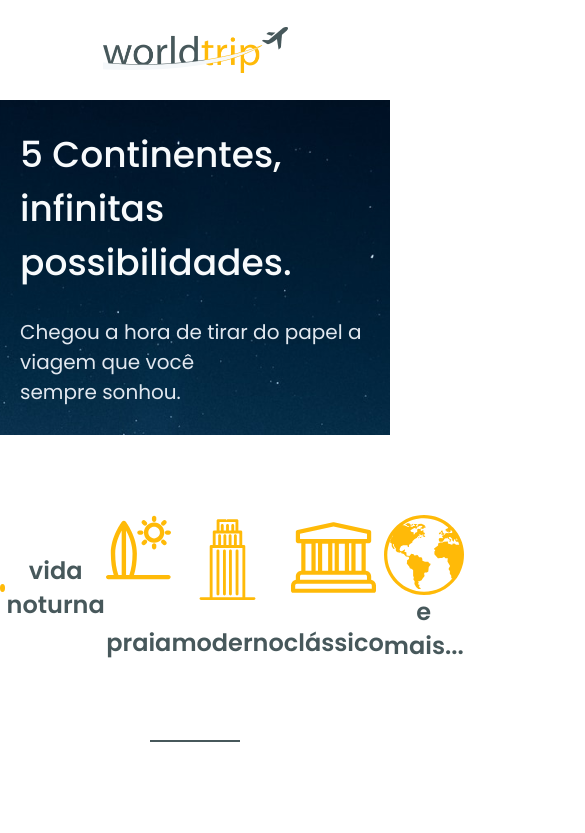
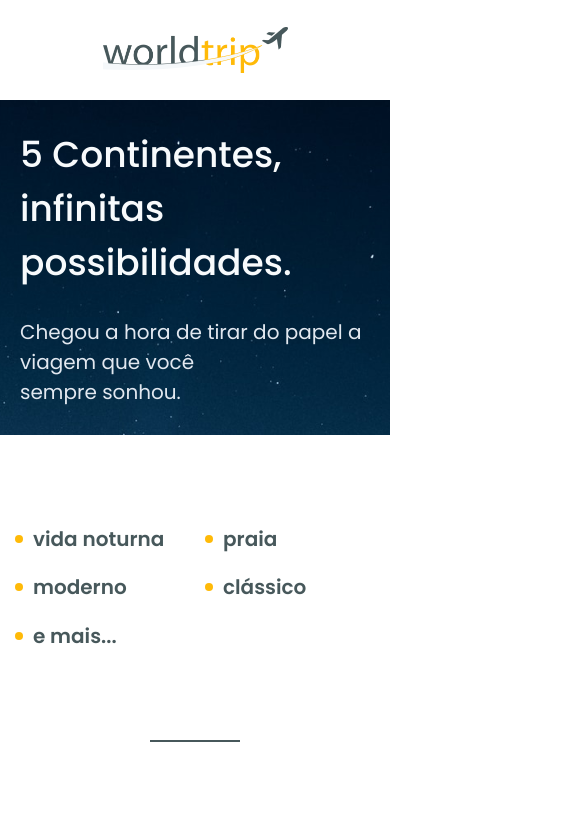
Before and after one commit to DiegoSouza7/worldtrip, a Next.js app: page / in a window 390 px wide. Shown: the top 833 px of the page, 585 px wide, since content can reach past the window. Built offline with nearby package versions, Linux system fonts and the light colour scheme.

Commit message:
refactor: responsivity component traveltypes

```diff
--- a/src/components/ContinentsSlides.tsx
+++ b/src/components/ContinentsSlides.tsx
@@ -11,6 +11,7 @@ export function ContinentsSlides() {
       position="relative"
       mt={20}
       mb={10}
+      backgroundImage="url('/ContinentImage.png')"
     >
       <Image
         src="/ContinentImage.png"
--- a/src/components/TravelTypes.tsx
+++ /dev/null
@@ -1,120 +0,0 @@
-import { Box, Flex, Image, Text } from "@chakra-ui/react";
-
-
-export function TravelTypes() {
-
-  return (
-    <Flex
-      justifyContent="space-between"
-      alignItems="center"
-      w="100%"
-      maxWidth={1160}
-      h={145}
-      m="0 auto"
-      marginTop="20"
-    >
-      <Flex
-        flexDirection={{sm: "row", lg: "column"}}
-        alignItems="center"
-        justifyContent="space-between"
-        w={165}
-        h={145}
-      >
-        <Image
-          src="/Cocktail.svg"
-          alt="Vida"
-          display={{sm: "none", lg: "block"}}
-        />
-        <Box
-          w="8px"
-          h="8px"
-          borderRadius="50%"
-          bg="#FFBA08"
-          display={{sm: "block", lg: "none"}}
-        />
-        <Text
-          fontWeight={600}
-          fontSize="2xl"
-          textAlign="center"
-          lineHeight="34px"
-          color="gray.500"
-          weight={{sm: "160px"}}
-        >
-          vida noturna
-        </Text>
-      </Flex>
-      <Flex
-        flexDirection="column"
-        alignItems="center"
-        justifyContent="space-between"
-        w={165}
-        h={145}
-      >
-        <img src="/Surf.svg" alt="Vida"/>
-        <Text
-          fontWeight={600}
-          fontSize="2xl"
-          textAlign="center"
-          lineHeight="34px"
-          color="gray.500"
-        >
-          praia
-        </Text>
-      </Flex>
-      <Flex
-        flexDirection="column"
-        alignItems="center"
-        justifyContent="space-between"
-        w={165}
-        h={145}
-      >
-        <img src="/Building.svg" alt="Vida"/>
-        <Text
-          fontWeight={600}
-          fontSize="2xl"
-          textAlign="center"
-          lineHeight="34px"
-          color="gray.500"
-        >
-          moderno
-        </Text>
-      </Flex>
-      <Flex
-        flexDirection="column"
-        alignItems="center"
-        justifyContent="space-between"
-        w={165}
-        h={145}
-      >
-        <img src="/Museum.svg" alt="Vida"/>
-        <Text
-          fontWeight={600}
-          fontSize="2xl"
-          textAlign="center"
-          lineHeight="34px"
-          color="gray.500"
-        >
-          clássico
-        </Text>
-      </Flex>
-      <Flex
-        flexDirection="column"
-        alignItems="center"
-        justifyContent="space-between"
-        w={165}
-        h={145}
-      >
-        <img src="/Earth.svg" alt="Vida"/>
-        <Text
-          fontWeight={600}
-          fontSize="2xl"
-          textAlign="center"
-          lineHeight="34px"
-          color="gray.500"
-        >
-          e mais...
-        </Text>
-      </Flex>
-    </Flex>
-  )
-}
--- /dev/null
+++ b/src/components/TravelTypes/card.tsx
@@ -0,0 +1,43 @@
+import { Box, Flex, Image, Text } from "@chakra-ui/react";
+
+type CardProps = {
+  src: string;
+  text: string;
+  alt: string;
+}
+
+export function Card({ src, text, alt }: CardProps) {
+  return (
+    <Flex
+      flexDirection={{ sm: "row", lg: "column" }}
+      alignItems="center"
+      justifyContent={{lg: "space-between"}}
+      w={{sm: '170px', lg: 165}}
+      h={{lg: 145}}
+    >
+      <Image
+        src={src}
+        alt={alt}
+        display={{ sm: "none", lg: "block" }}
+      />
+      <Box
+        w="8px"
+        h="8px"
+        borderRadius="50%"
+        bg="#FFBA08"
+        display={{ sm: "block", lg: "none" }}
+      />
+      <Text
+        ml={{sm: '10px', lg: '0'}}
+        fontWeight={600}
+        fontSize={[ "xl", "2xl"]}
+        textAlign="center"
+        lineHeight="34px"
+        color="gray.500"
+        weight={{ sm: "160px" }}
+      >
+        {text}
+    </Text>
+    </Flex>
+  )
+}
--- /dev/null
+++ b/src/components/TravelTypes/index.tsx
@@ -0,0 +1,24 @@
+import { Flex } from "@chakra-ui/react";
+import { Card } from "./card";
+
+export function TravelTypes() {
+  return (
+    <Flex
+      justifyContent="space-between"
+      textAlign="right"
+      w={{sm: "360px", lg: "100%"}}
+      alignItems="center"
+      flexWrap="wrap"
+      maxWidth={1160}
+      h={145}
+      m="0 auto"
+      marginTop="20"
+    >
+      <Card src="/Cocktail.svg" alt="Vida" text="vida noturna" />
+      <Card src="/Surf.svg" alt="Vida" text="praia" />
+      <Card src="/Building.svg" alt="Vida" text="moderno" />
+      <Card src="/Museum.svg" alt="Vida" text="clássico" />
+      <Card src="/Earth.svg" alt="Vida" text="e mais..." />
+    </Flex>
+  )
+}
--- a/src/pages/index.tsx
+++ b/src/pages/index.tsx
@@ -27,21 +27,21 @@ export default function Home() {
         flexDirection="column"
         justifyContent="space-between"
         alignItems="center"
-        w={840}
+        w={{sm: "100%", lg: 840}}
         h={101}
         m="0 auto"
         mt={20}
       >
         <Text
           fontWeight={500}
-          fontSize="4xl"
+          fontSize={["2xl","4xl"]}
           lineHeight="54px"
         >
           Vamos nessa?
         </Text>
         <Text
           fontWeight={500}
-          fontSize="4xl"
+          fontSize={["2xl","4xl"]}
           lineHeight="54px"
         >
           Então escolha seu continente
```
